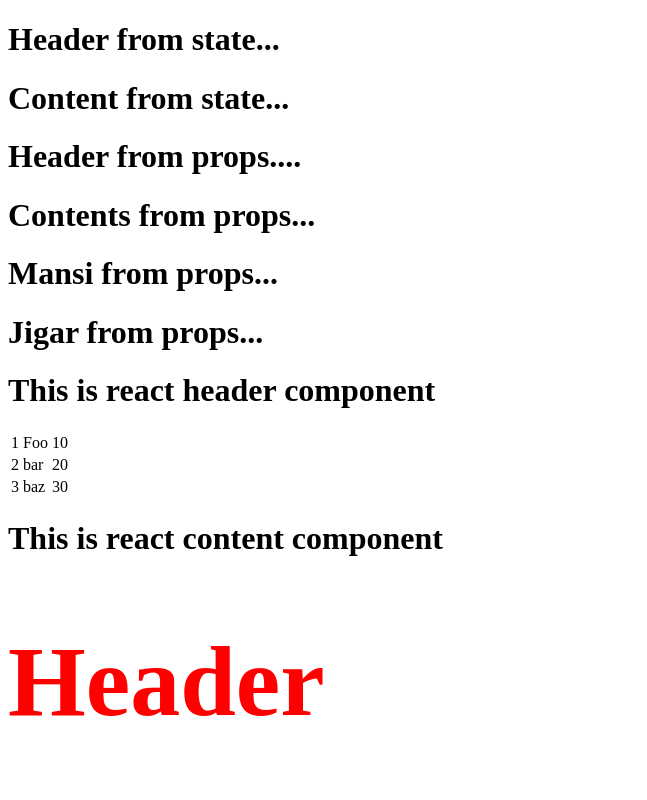
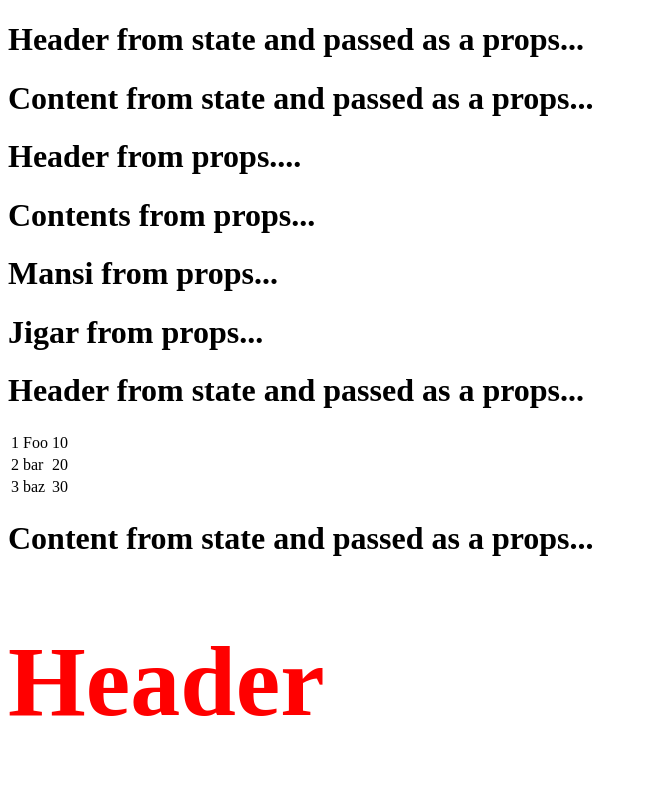
Before and after one commit to mansi-raja5/reactApp, a React app: page / in a window 1280 px wide. Shown: the top 800 px of the page, without its empty margins (0-647 px from the left). Built offline with nearby package versions, Linux system fonts and the light colour scheme.

Commit message:
Using states and props together

```diff
--- a/App.jsx
+++ b/App.jsx
@@ -1,11 +1,11 @@
 import React from 'react';
 
 class App extends React.Component{
-	constructor(){
-		super();
+	constructor(props){
+		super(props);
 		this.state = {
-			 header: "Header from state...",
-			 content: "Content from state...",
+			 header: "Header from state and passed as a props...",
+			 content: "Content from state and passed as a props...",
 			data :
 			[
 				{
@@ -42,7 +42,7 @@ class App extends React.Component{
 				<h1>{this.props.contentProp}</h1>
 				<h1>{this.props.mansiProp}</h1>
 				<h1>{this.props.jigarProp}</h1>
-				<Header/>
+				<Header headerProp = {this.state.header}/>
 				<table>
 					<tbody>
 					{this.state.data.map(
@@ -50,7 +50,7 @@ class App extends React.Component{
 					)}
 					</tbody>
 				</table>
-				<Content/>
+				<Content contentProp = {this.state.content}/>
 				<h1 style = {myStyle}>Header</h1>
 				<h2>Content</h2>
 				<p data-myattribute = "somevalue">This is the content!!!</p>
@@ -73,7 +73,7 @@ class Header extends React.Component{
 	render(){
 		return(
 			<div>
-					<h1> This is react header component </h1>
+					<h1> {this.props.headerProp} </h1>
 			</div>
 		);
 	}
@@ -95,7 +95,7 @@ class Content extends React.Component{
 	render(){
 		return(
 			<div>
-					<h1> This is react content component </h1>
+					<h1> {this.props.contentProp} </h1>
 			</div>
 		);
 	}
```
